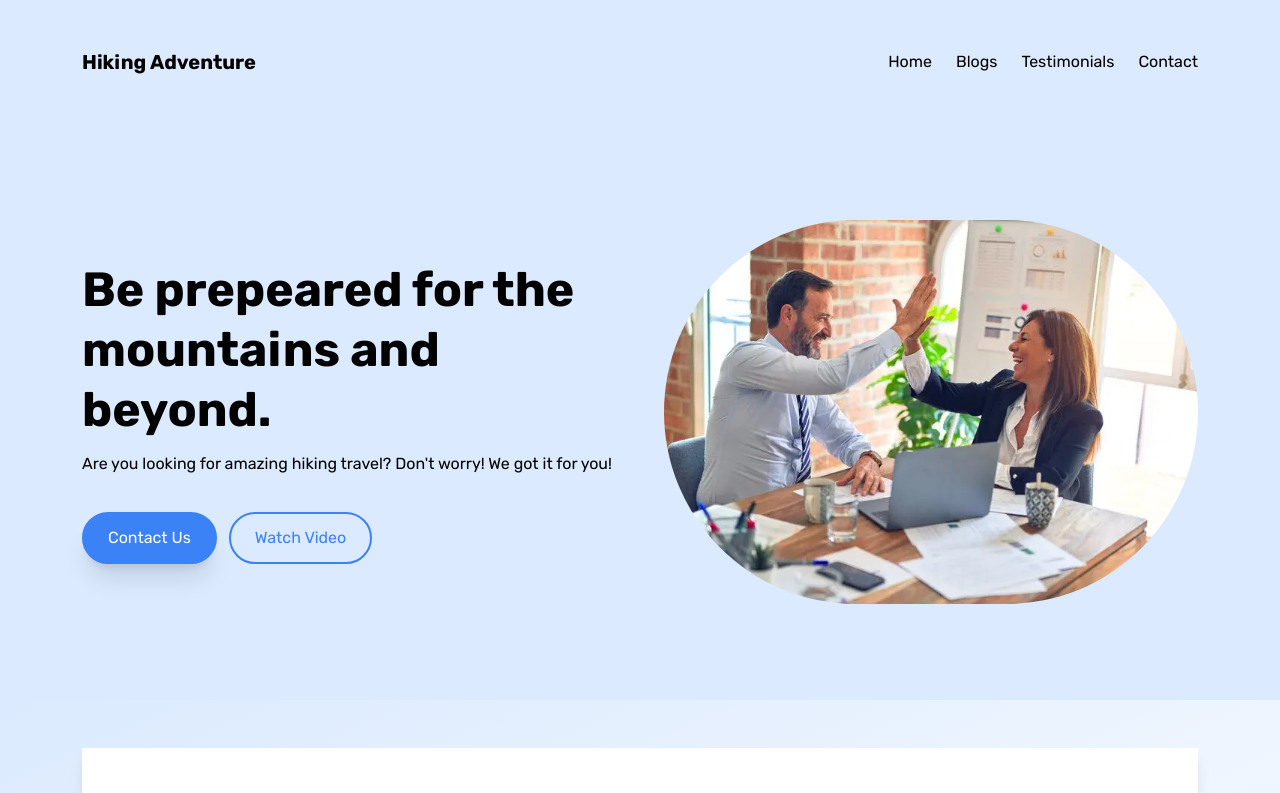
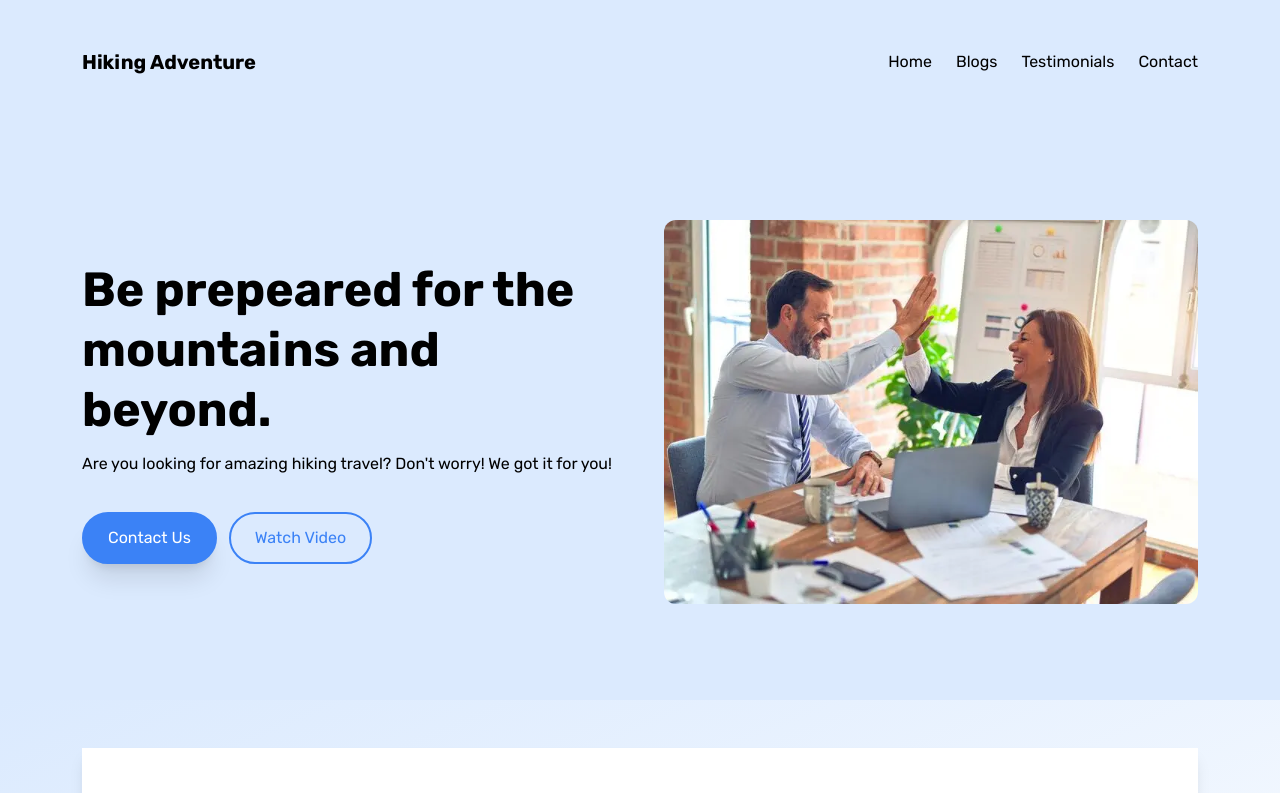
Before and after one commit to grzegorzpokorski/2022-maj-blue, a website built with webpack: page index.html in a window 1280 px wide. Shown: the top 793 px of the page. Built offline with nearby package versions, Linux system fonts and the light colour scheme.

Commit message:
change: change image border radius in header section

```diff
--- a/index.html
+++ b/index.html
@@ -70,7 +70,7 @@
           </div>
         </header>
         <picture
-          class="w-full md:w-1/2 relative block overflow-hidden h-96 rounded-full"
+          class="w-full md:w-1/2 relative block overflow-hidden h-96 rounded-xl"
         >
           <source
             media="(min-width: 720px)"
--- a/src/scss/base/_tailwind-output.scss
+++ b/src/scss/base/_tailwind-output.scss
@@ -635,6 +635,10 @@ Ensure the default browser behavior of the `hidden` attribute.
   border-radius: 9999px;
 }
 
+.rounded-xl {
+  border-radius: 0.75rem;
+}
+
 .border-2 {
   border-width: 2px;
 }
```
Also changed, not shown: dist/css/style.min.css, 1 other file.
